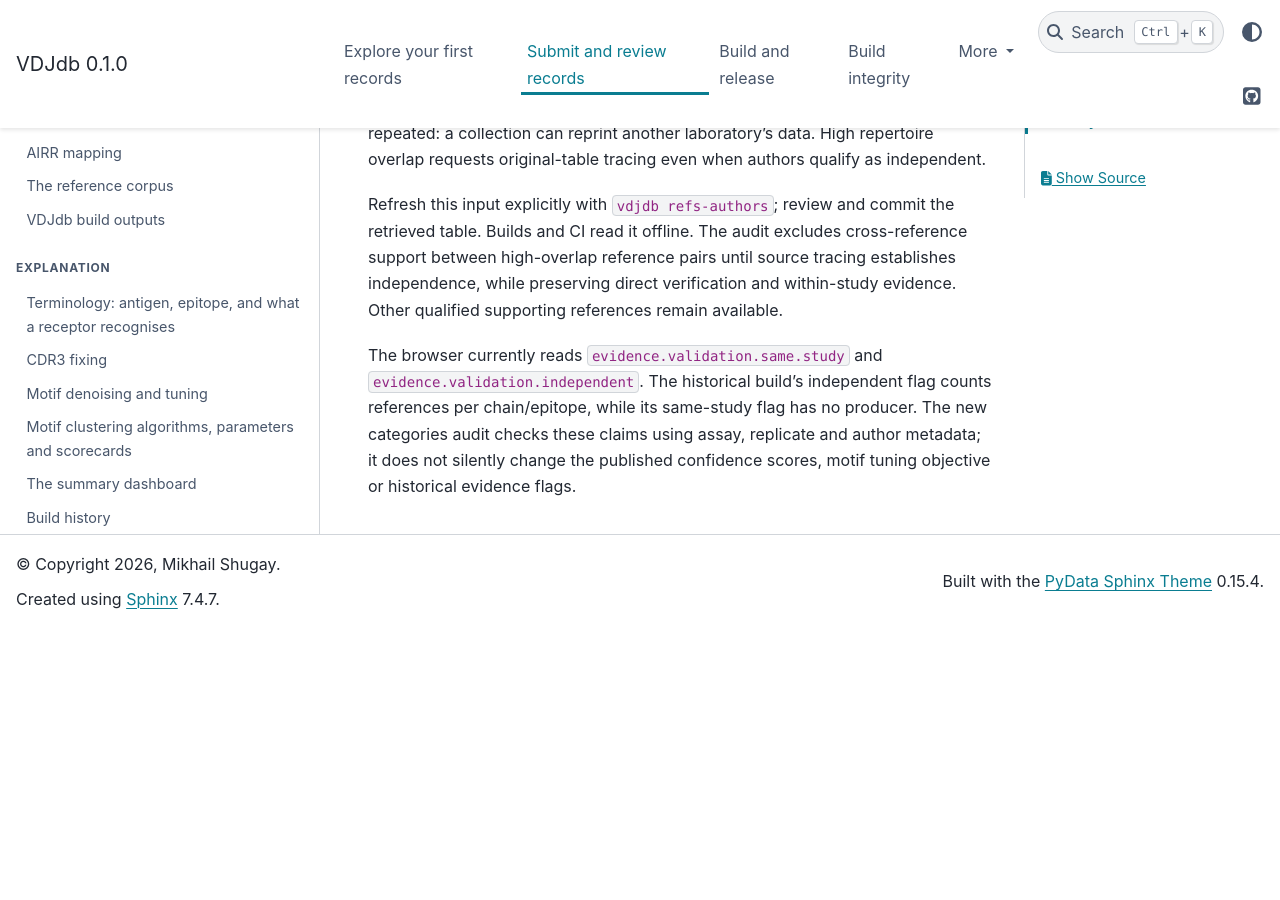
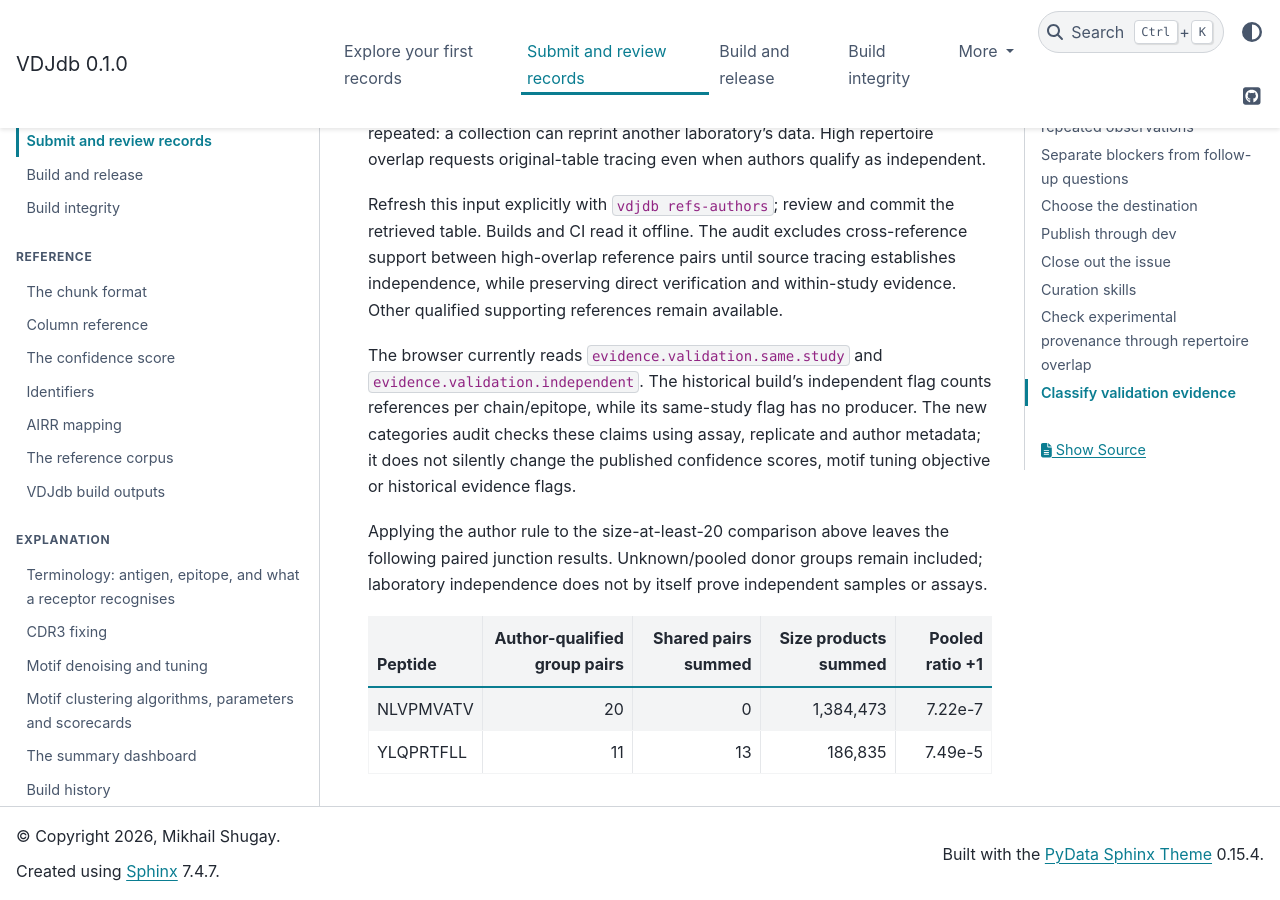
Before and after one commit to antigenomics/vdjdb-db, a Sphinx documentation site: the page built from docs/submission.md, in a window 1280 px wide and 900 px high, scrolled down 8336 px. Built offline with Sphinx 7.4.7 and the PyData theme 0.15.4, drawn with Linux system fonts in a browser that asks for light colours; before the commit the page ends 8964 px from its top, so only the background shows below that.

Commit message:
Check author input coverage and document qualified overlap ratios

```diff
--- a/docs/submission.md
+++ b/docs/submission.md
@@ -254,3 +254,12 @@ The browser currently reads `evidence.validation.same.study` and
 chain/epitope, while its same-study flag has no producer. The new categories audit checks these
 claims using assay, replicate and author metadata; it does not silently change the published
 confidence scores, motif tuning objective or historical evidence flags.
+
+Applying the author rule to the size-at-least-20 comparison above leaves the following paired
+junction results. Unknown/pooled donor groups remain included; laboratory independence does not
+by itself prove independent samples or assays.
+
+| Peptide | Author-qualified group pairs | Shared pairs summed | Size products summed | Pooled ratio +1 |
+|---|---:|---:|---:|---:|
+| NLVPMVATV | 20 | 0 | 1,384,473 | 7.22e-7 |
+| YLQPRTFLL | 11 | 13 | 186,835 | 7.49e-5 |
```
Also changed, not shown: 1 other file.
